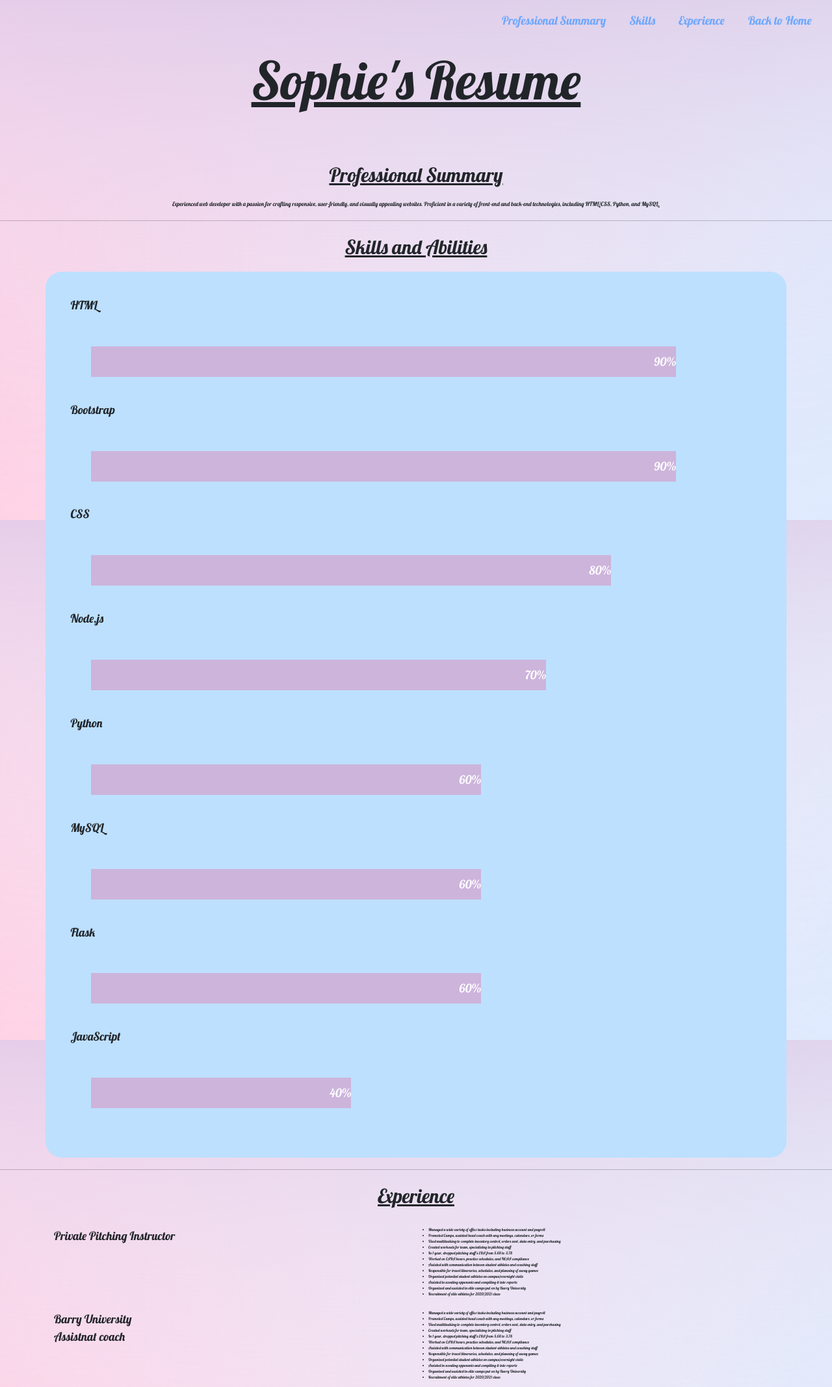
After one commit to Soapie14/Projects, a Flask app: page /resume in a window 1280 px wide. The commit adds this page. Shown: the whole page at 65% size. Run offline with Flask 3, Linux system fonts and the light colour scheme.

Commit message:
added resume page

```diff
--- a/portfolio/flask_app/controllers/users.py
+++ b/portfolio/flask_app/controllers/users.py
@@ -12,72 +12,6 @@ def index():
     return render_template('index.html')
 
 
-@app.route('/projects')
+@app.route('/resume')
 def projects():
-    return render_template('projects.html')
-
-# @app.route('/register', methods=['POST'])
-# def create_user():
-#         # if there are errors:
-#         # We call the staticmethod on Burger model to validate
-#     valid_user = User.create_valid_user(request.form)
-#     if not User.validate_user(request.form):
-
-#         return redirect('/') #redirect to the route where the form is rendered
-#     session["user_id"] = valid_user.id
-#     return redirect("/dashboard")
-
-#     # data ={
-#     #     "first_name": request.form['first_name'],
-#     #     "last_name": request.form['last_name'],
-#     #     "email": request.form['email'],
-#     #     "password": bcrypt.generate_password_hash(request.form['password'])
-#     # }
-
-#     # id= User.save(data)
-#     # session['user_id'] = id
-#     # return redirect("/dashboard")
-
-
-# @app.route('/login', methods=['POST'])
-# def login():
-#     valid_user = User.get_by_email(request.form)
-
-#     if not valid_user:
-#         flash("Invalid Email", "login")
-#         return redirect('/')
-#     if not bcrypt.check_password_hash(valid_user.password, request.form['password']):
-#         flash("Invalid Password", "login")
-#         return redirect('/')
-#     session['user_id'] = valid_user.id
-#     return redirect('/dashboard')
-
-
-# @app.route('/dashboard')
-# def dashboard():
-#     if 'user_id' not in session:
-#         flash("You must be logged in")
-#         return redirect('/')
-#     data ={
-#         'id': session['user_id']
-#     }
-#     recipes = Recipe.get_all()
-#     return render_template("dashboard.html",user=User.get_by_id(data), recipes=recipes)
-
-
-
-
-# @app.route("/recipes/edit/<int:recipe_id>")
-# def recipe_edit_page(recipe_id):
-#     recipe = Recipe.get_by_id(recipe_id)
-#     return render_template("edit_recipe.html", recipe=recipe)
-
-# @app.route("/recipes/delete/<int:recipe_id>")
-# def delete_by_id(recipe_id):
-#     Recipe.delete_recipe_by_id(recipe_id)
-#     return redirect("/recipes/home")
-
-# @app.route('/logout')
-# def logout():
-#     session.clear()
-#     return redirect('/')
+    return render_template('resume.html')
--- a/portfolio/flask_app/static/style.css
+++ b/portfolio/flask_app/static/style.css
@@ -62,6 +62,7 @@ body {
     display: flex;
     justify-content: center;
     font-size: 80px;
+    margin-bottom: 5%;
 }
 
 
@@ -205,6 +206,7 @@ body {
     justify-content: center;
     /* margin-bottom: 5%; */
 }
+
 .resume {
     display: flex;
     justify-content: center;
@@ -272,6 +274,77 @@ HTML CSSResult Skip Results Iframe EDIT ON body {
 }
 
 
+/* *============ RESUME PAGE ============* */
+
+.skills {
+    width: 50%;
+    height: auto;
+    margin-bottom: 5px;
+}
+
+
+/* ********************************TEST******************** */
+
+
+/* Make sure that padding behaves as expected */
+* {box-sizing:border-box}
+
+/* Container for skill bars */
+.container {
+    width: 100%; /* Full width */
+    background-color: rgb(189, 224, 254); /* blue background */
+    border-radius: 25px;
+    padding: 3%;
+}
+
+.skills {
+    text-align: right; /* Right-align text */
+    padding-top: 10px; /* Add top padding */
+    padding-bottom: 10px; /* Add bottom padding */
+    color: white; /* White text color */
+}
+
+.ninety {width: 90%; background-color: #CDB4DB;} /* Green */
+.eighty {width: 80%; background-color: #CDB4DB;} /* Blue */
+.seventy {width: 70%; background-color: #CDB4DB;} /* Dark Grey */
+.sixty {width: 60%; background-color: #CDB4DB;}
+.forty {width: 40%; background-color: #CDB4DB;} /* Red */
+
+.experience{
+    display: flex;
+    justify-content: center;
+    margin: auto;
+}
+
+.bullets {
+    font-size: 5%;
+}
+
+.resume_row{
+    border-width: 1%;
+    border-radius: 25px;
+    background-color: rgb(189, 224, 254);
+    margin-bottom: 10px;
+    margin-right: 10px;
+    margin-left: 10px;
+}
+
+
+.resume_column {
+    float: left;
+    margin-left: 5%;
+    width: 40%;
+    padding: 10px;
+    height: auto;
+}
+
+  /* Clear floats after the columns */
+.row:after {
+    content: "";
+    display: table;
+    clear: both;
+}
+
 
 /* *============ MEDIA QUERIES ============* */
 
--- /dev/null
+++ b/portfolio/flask_app/templates/resume.html
@@ -0,0 +1,199 @@
+<!DOCTYPE html>
+<html lang="en">
+
+<head>
+    <meta charset="UTF-8">
+    <meta http-equiv="X-UA-Compatible" content="IE=edge">
+    <meta name="viewport" content="width=device-width, initial-scale=1.0">
+
+    <!-- Bootstrap -->
+    <link href="https://cdn.jsdelivr.net/npm/bootstrap@5.3.0-alpha1/dist/css/bootstrap.min.css" rel="stylesheet"
+        integrity="sha384-GLhlTQ8iRABdZLl6O3oVMWSktQOp6b7In1Zl3/Jr59b6EGGoI1aFkw7cmDA6j6gD" crossorigin="anonymous">
+
+    <!-- CSS -->
+    <link rel="stylesheet" href="{{url_for('static',filename='style.css')}}" />
+
+    <!-- Javascript -->
+    <script src="{{url_for('static', filename='/js/script.js')}}" async></script>
+
+    <!-- ICONS -->
+    <link rel="stylesheet" href="https://unicons.iconscout.com/release/v4.0.0/css/line.css">
+
+    <!-- FONT -->
+    <link rel="preconnect" href="https://fonts.googleapis.com">
+    <link rel="preconnect" href="https://fonts.gstatic.com" crossorigin>
+    <link
+        href="https://fonts.googleapis.com/css2?family=Lobster&family=Roboto:ital,wght@0,100;0,300;0,500;1,100&display=swap"
+        rel="stylesheet">
+
+    <link rel="icon" href="../static/images/flavicon.png">
+    <title>Sophie Slagle's Resume</title>
+</head>
+
+<body>
+    <div class="body">
+
+        <nav class="navbar" data-bs-theme="dark">
+            <div class="container-fluid">
+                <a class="navbar-brand" href="/"></a>
+                <ul class="nav">
+                    <li class="nav-item">
+                        <a class="nav-link" href="#about_me">Professional Summary</a>
+                    </li>
+                    <li class="nav-item">
+                        <a class="nav-link" href="#skills_and_abilities">Skills</a>
+                    </li>
+                    <li class="nav-item">
+                        <a class="nav-link" href="#experience">Experience</a>
+                    </li>
+                    <li class="nav-item">
+                        <a class="nav-link" aria-current="page" href="/">Back to Home</a>
+                    </li>
+                </ul>
+            </div>
+        </nav>
+
+        <div class="name_header"><u>Sophie's Resume</u></div>
+
+        <div class="title" id="about_me"> <u>Professional Summary</u></div>
+        <p class="paragraph">Experienced web developer with a passion for crafting responsive, user-friendly, and visually appealing websites. Proficient in a variety of front-end and back-end technologies, including HTML/CSS, Python, and MySQL.</p>
+
+        <div class="divider">
+            <hr class="rounded">
+        </div>
+
+        <div class="title" id="skills_and_abilities"> <u>Skills and Abilities</u></div>
+
+
+        <div class="container">
+
+            <p>HTML</p>
+            <div class="container">
+                <div class="skills ninety">90%</div>
+            </div>
+
+            <p>Bootstrap</p>
+            <div class="container">
+                <div class="skills ninety">90%</div>
+            </div>
+
+            <p>CSS</p>
+            <div class="container">
+                <div class="skills eighty">80%</div>
+            </div>
+
+            <p>Node.js</p>
+            <div class="container">
+                <div class="skills seventy">70%</div>
+            </div>
+
+            <p>Python</p>
+            <div class="container">
+                <div class="skills sixty">60%</div>
+            </div>
+
+            <p>MySQL</p>
+            <div class="container">
+                <div class="skills sixty">60%</div>
+            </div>
+
+            <p>Flask</p>
+            <div class="container">
+                <div class="skills sixty">60%</div>
+            </div>
+
+            <p>JavaScript</p>
+            <div class="container">
+                <div class="skills forty">40%</div>
+            </div>
+
+        </div>
+
+        <div class="divider">
+            <hr class="rounded">
+        </div>
+
+        <div class="title" id="experience"> <u>Experience</u></div>
+
+
+        <div class="resume_row">
+            <div class="resume_column">Private Pitching Instructor</div>
+            <div class="resume_column">
+                <li class="bullets">	Managed a wide variety of office tasks including business account and payroll </li>
+                <li class="bullets">	Promoted Camps, assisted head coach with any meetings, calendars, or forms </li>
+                <li class="bullets">	Used multitasking to complete inventory control, orders sent, data entry, and purchasing </li>
+                <li class="bullets">	Created workouts for team, specializing in pitching staff </li>
+                <li class="bullets">	In 1 year, dropped pitching staff's ERA from 5.68 to 3.78 </li>
+                <li class="bullets">	Worked on CARA hours, practice schedules, and NCAA compliance </li>
+                <li class="bullets">	Assisted with communication between student-athletes and coaching staff </li>
+                <li class="bullets">	Responsible for travel itineraries, schedules, and planning of away games </li>
+                <li class="bullets">	Organized potential student-athletes on campus/overnight visits </li>
+                <li class="bullets">	Assisted in scouting opponents and compiling it into reports </li>
+                <li class="bullets">	Organized and assisted in elite camps put on by Barry University </li>
+                <li class="bullets">	Recruitment of elite athletes for 2020/2021 class </li>
+            </div>
+        </div>
+
+        <div class="resume_row">
+            <div class="resume_column">Barry University<br>
+            Assistnat coach</div>
+            <div class="resume_column">
+                <li class="bullets">	Managed a wide variety of office tasks including business account and payroll </li>
+                <li class="bullets">	Promoted Camps, assisted head coach with any meetings, calendars, or forms </li>
+                <li class="bullets">	Used multitasking to complete inventory control, orders sent, data entry, and purchasing </li>
+                <li class="bullets">	Created workouts for team, specializing in pitching staff </li>
+                <li class="bullets">	In 1 year, dropped pitching staff's ERA from 5.68 to 3.78 </li>
+                <li class="bullets">	Worked on CARA hours, practice schedules, and NCAA compliance </li>
+                <li class="bullets">	Assisted with communication between student-athletes and coaching staff </li>
+                <li class="bullets">	Responsible for travel itineraries, schedules, and planning of away games </li>
+                <li class="bullets">	Organized potential student-athletes on campus/overnight visits </li>
+                <li class="bullets">	Assisted in scouting opponents and compiling it into reports </li>
+                <li class="bullets">	Organized and assisted in elite camps put on by Barry University </li>
+                <li class="bullets">	Recruitment of elite athletes for 2020/2021 class </li>
+            </div>
+        </div>
+
+<!--
+        <div class="experience">
+        <p>Barry University-</p>
+
+        <p>Assistant Coach</p>
+        <ul>
+            <li class="bullets">	Managed a wide variety of office tasks including business account and payroll </li>
+            <li class="bullets">	Promoted Camps, assisted head coach with any meetings, calendars, or forms </li>
+            <li class="bullets">	Used multitasking to complete inventory control, orders sent, data entry, and purchasing </li>
+            <li class="bullets">	Created workouts for team, specializing in pitching staff </li>
+            <li class="bullets">	In 1 year, dropped pitching staff's ERA from 5.68 to 3.78 </li>
+            <li class="bullets">	Worked on CARA hours, practice schedules, and NCAA compliance </li>
+            <li class="bullets">	Assisted with communication between student-athletes and coaching staff </li>
+            <li class="bullets">	Responsible for travel itineraries, schedules, and planning of away games </li>
+            <li class="bullets">	Organized potential student-athletes on campus/overnight visits </li>
+            <li class="bullets">	Assisted in scouting opponents and compiling it into reports </li>
+            <li class="bullets">	Organized and assisted in elite camps put on by Barry University </li>
+            <li class="bullets">	Recruitment of elite athletes for 2020/2021 class </li>
+
+        </ul>
+        </div>
+
+
+        <div class="experience">
+            <p>NCSA-</p>
+
+            <p>Recruiting Coordinator</p>
+            <ul>
+                <li class="bullets">Identify qualified student athletes for college coaches </li>
+                <li class="bullets"> Educate families on the recruiting process </li>
+                <li class="bullets">Completed up to 100+ phone calls a day </li>
+                <li class="bullets">Sign athletes and parents up for online profiles to get their skills seen by college coaches </li>
+                <li class="bullets">Completed weekly and daily goals for sales and calls completed </li>
+                <li class="bullets">Served as customer service for those needing more information on the product </li>
+
+
+            </ul>
+            </div> -->
+
+
+    </div>
+</body>
+
+</html>
```
Also changed, not shown: portfolio/flask_app/static/script.js (added, +8 -0 lines), portfolio/flask_app/templates/index.html (+10 -10 lines).
